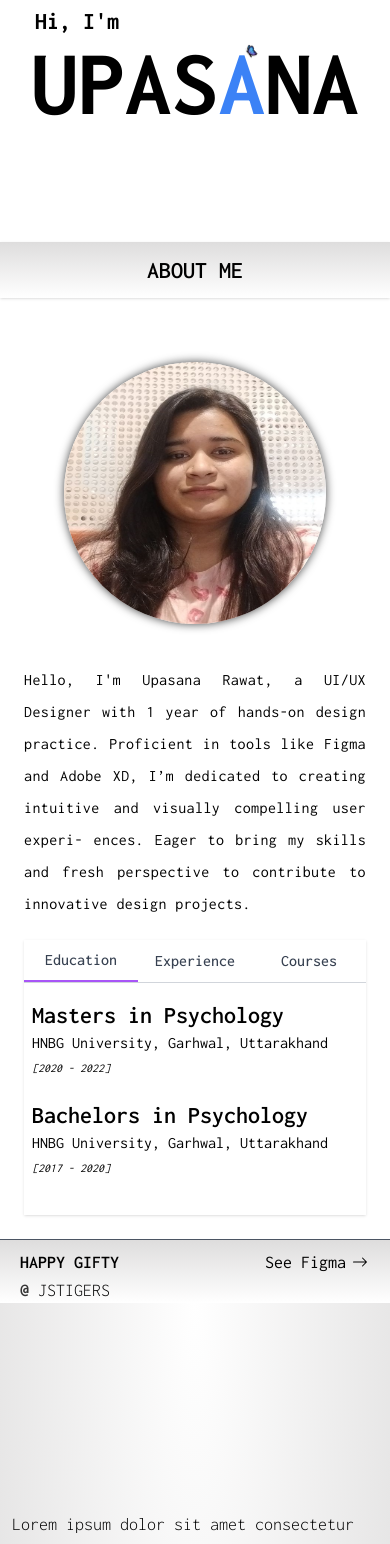
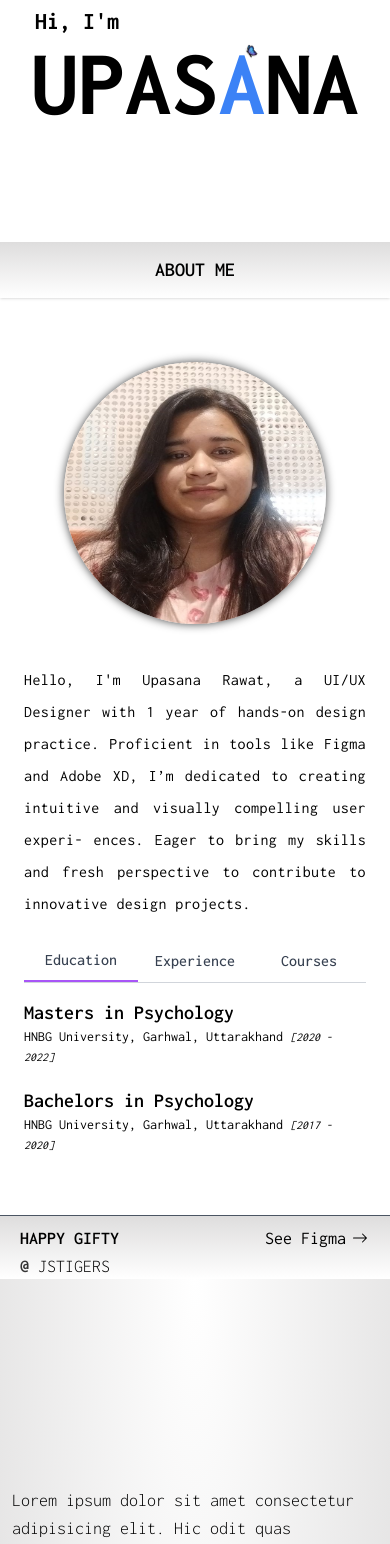
Before and after one commit to Psr-mathur/upasana-portfolio, a Next.js app: page / in a window 390 px wide. Shown: the part 433-1977 px from the top of the page. Built offline with nearby package versions, Linux system fonts and the light colour scheme.

Commit message:
Update section2.jsx with responsive design improvements

```diff
--- a/src/components/home-page/sec2/section2.jsx
+++ b/src/components/home-page/sec2/section2.jsx
@@ -19,9 +19,11 @@ ences. Eager to bring my skills and fresh perspective to
 contribute to innovative design projects.`;
 export function SectionTwo() {
 	return (
-		<section id="aboutme">
+		<section id="aboutme" className="overflow-x-hidden">
 			<div className="{sticky top-0} h-14 flex items-center justify-center shadow z-[5] to_b_blacck_white">
-				<h1 className=" uppercase text-2xl font-semibold">About Me</h1>
+				<h1 className=" uppercase text-xl sm:text-2xl font-semibold">
+					About Me
+				</h1>
 			</div>
 			<div className="flex flex-col sm:flex-row sm:gap-10 min-h-[90vh] py-6 sm:py-10 px-6 sm:px-10">
 				<div className="flex-1 flex items-center justify-center p-10">
@@ -35,43 +37,43 @@ export function SectionTwo() {
 						para={Para}
 						className="text-justify leading-loose tracking-wide"
 					/>
-					<div className="w-full shadow">
+					<div className="w-full sm:shadow">
 						<Tabs className="max-w-full">
 							<Tab label="Education">
-								<SlideChilds className="flex flex-col items-start justify-center px-2 sm:px-6">
-									<MotionPx className="font-semibold text-2xl">
+								<SlideChilds className="flex flex-col items-start justify-center {px-2} sm:px-6">
+									<MotionPx className="font-semibold text-xl sm:text-2xl">
 										Masters in Psychology
 									</MotionPx>
-									<MotionPy className="mb-5">
+									<MotionPy className="mb-5 text-sm">
 										HNBG University, Garhwal, Uttarakhand{' '}
 										<i className="text-xs">[2020 - 2022]</i>
 									</MotionPy>
 
-									<MotionPx className="font-semibold text-2xl">
+									<MotionPx className="font-semibold text-xl sm:text-2xl">
 										Bachelors in Psychology
 									</MotionPx>
-									<MotionPy className="mb-5">
+									<MotionPy className="mb-5 text-sm">
 										HNBG University, Garhwal, Uttarakhand{' '}
 										<i className="text-xs">[2017 - 2020]</i>
 									</MotionPy>
 								</SlideChilds>
 							</Tab>
 							<Tab label="Experience">
-								<SlideChilds className="flex flex-col items-start justify-center px-2 sm:px-6">
-									<MotionPx className="font-semibold text-2xl">
+								<SlideChilds className="flex flex-col items-start justify-center {px-2} sm:px-6">
+									<MotionPx className="font-semibold text-xl sm:text-2xl">
 										Visual Design Partner L1
 									</MotionPx>
-									<MotionPy className="mb-5">
+									<MotionPy className="mb-5 text-sm">
 										JSTigers, Banglore, India{' '}
 										<i className="text-xs">
 											[JUL 2023 - JAN 2024]
 										</i>
 									</MotionPy>
 
-									<MotionPx className="font-semibold text-2xl">
+									<MotionPx className="font-semibold text-xl sm:text-2xl">
 										UI/UX Design Intern
 									</MotionPx>
-									<MotionPy className="mb-5">
+									<MotionPy className="mb-5 text-sm">
 										Zyva, Banglore, India{' '}
 										<i className="text-xs">
 											[DEC 2022 - MAY 2023]
@@ -80,16 +82,18 @@ export function SectionTwo() {
 								</SlideChilds>
 							</Tab>
 							<Tab label="Courses">
-								<SlideChilds className="flex flex-col items-start justify-center px-2 sm:px-6">
-									<MotionPx className="font-semibold text-2xl">
+								<SlideChilds className="flex flex-col items-start justify-center {px-2} sm:px-6">
+									<MotionPx className="font-semibold text-xl sm:text-2xl">
 										Web and Mobile Design Course
 									</MotionPx>
-									<MotionPy className="mb-5">Udemy </MotionPy>
+									<MotionPy className="mb-5 text-sm">
+										Udemy{' '}
+									</MotionPy>
 
-									<MotionPx className="font-semibold text-2xl">
+									<MotionPx className="font-semibold text-xl sm:text-2xl">
 										UI/UX Design Course
 									</MotionPx>
-									<MotionPy className="mb-5">
+									<MotionPy className="mb-5 text-sm">
 										My Captain{' '}
 									</MotionPy>
 								</SlideChilds>
```
